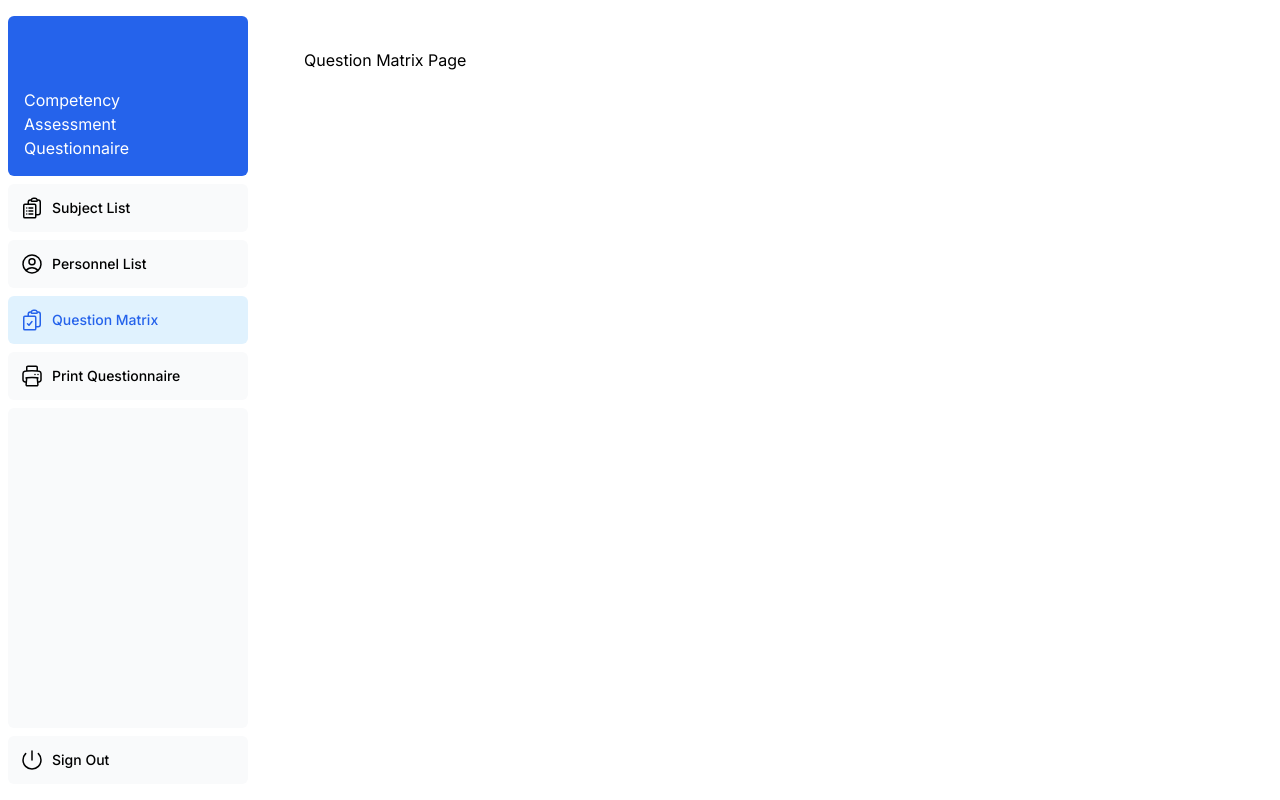
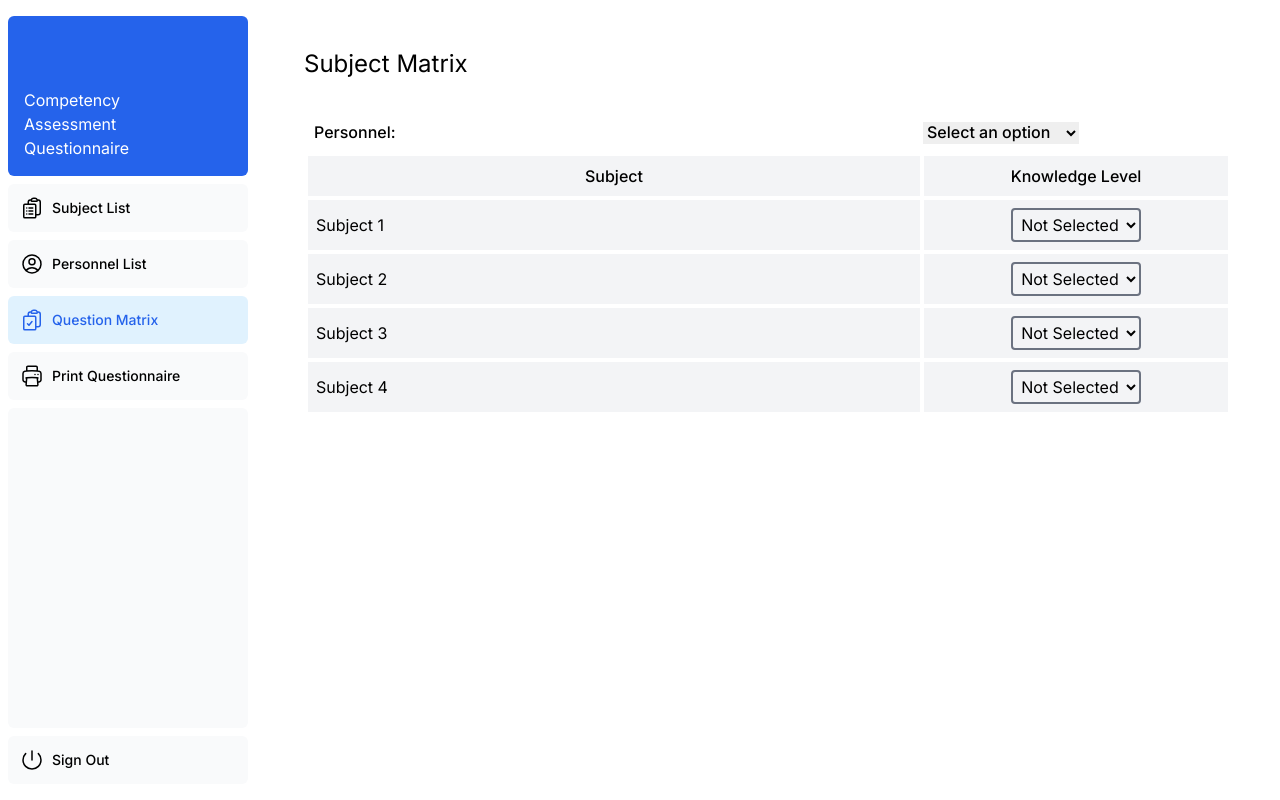
Before and after one commit to shojib116/caq, a Next.js app: page /matrix in a window 1280 px wide. Built offline with nearby package versions, Linux system fonts and the light colour scheme.

Commit message:
added ui for subject matrix page

```diff
--- a/app/(main)/matrix/page.tsx
+++ b/app/(main)/matrix/page.tsx
@@ -1,3 +1,18 @@
-export default function Page() {
-  return <h1>Question Matrix Page</h1>;
+import SubjectMatrixTable from "@/app/ui/main/matrix/table";
+
+export default function Page({
+  searchParams,
+}: {
+  searchParams: { personnel?: string };
+}) {
+  return (
+    <div className="w-full relative">
+      <div className="flex w-full items-center justify-between">
+        <h1 className="text-2xl">Subject Matrix</h1>
+      </div>
+      <div className="mt-4 flex items-center justify-between gap-2 md:mt-8">
+        <SubjectMatrixTable searchParams={searchParams} />
+      </div>
+    </div>
+  );
 }
--- /dev/null
+++ b/app/ui/main/matrix/knowhow-dropdown.tsx
@@ -0,0 +1,16 @@
+export default function KnowhowDropdown({ knowHow }: { knowHow: string }) {
+  return (
+    <form>
+      <select
+        defaultValue={knowHow}
+        className="text-center bg-gray-100 border-2 p-1 border-gray-500 rounded"
+      >
+        <option value="notSelected">Not Selected</option>
+        <option value="0">N/A</option>
+        <option value="1">1</option>
+        <option value="2">2</option>
+        <option value="3">3</option>
+      </select>
+    </form>
+  );
+}
--- /dev/null
+++ b/app/ui/main/matrix/personnel-dropdown.tsx
@@ -0,0 +1,43 @@
+"use client";
+
+import { usePathname, useSearchParams, useRouter } from "next/navigation";
+
+export default function PersonnelDropdown({
+  personnelList,
+}: {
+  personnelList: { id: string; designation: string }[];
+}) {
+  const searchParams = useSearchParams();
+  const pathname = usePathname();
+  const params = new URLSearchParams(searchParams);
+
+  const router = useRouter();
+
+  function handleDropdown(value: string) {
+    if (value === "select") {
+      params.delete("personnel");
+    } else {
+      params.set("personnel", value);
+    }
+    router.replace(`${pathname}?${params.toString()}`);
+    window.location.href = `${pathname}?${params.toString()}`;
+  }
+
+  return (
+    <select
+      name="personnel"
+      id="personnel"
+      onChange={(e) => handleDropdown(e.target.value)}
+      defaultValue={searchParams.get("personnel") || "select"}
+    >
+      <option value="select">Select an option</option>
+      {personnelList.map((personnel) => {
+        return (
+          <option value={personnel.designation} key={personnel.id}>
+            {personnel.designation}
+          </option>
+        );
+      })}
+    </select>
+  );
+}
--- /dev/null
+++ b/app/ui/main/matrix/subject-matrix-item.tsx
@@ -0,0 +1,42 @@
+"use client";
+
+import { Subject } from "@prisma/client";
+import KnowhowDropdown from "./knowhow-dropdown";
+
+export default function SubjectMatrixItem({
+  subject,
+  knowHowData,
+}: {
+  subject: Subject;
+  knowHowData: {
+    id: string;
+    personnelId: string;
+    subjectId: string;
+    level: number;
+  }[];
+}) {
+  let knowHow: string;
+
+  if (knowHowData) {
+    const filteredKnowHowData = knowHowData.filter(
+      (knowHowItem) => knowHowItem.subjectId === subject.id
+    );
+
+    if (filteredKnowHowData.length === 0) {
+      knowHow = "notSelected";
+    } else {
+      knowHow = filteredKnowHowData[0].level.toString();
+    }
+  } else {
+    knowHow = "notSelected";
+  }
+
+  return (
+    <tr>
+      <td className="border-4 bg-gray-100 border-white p-2">{subject.text}</td>
+      <td className="border-4 bg-gray-100 border-white p-2 text-center">
+        <KnowhowDropdown knowHow={knowHow} />
+      </td>
+    </tr>
+  );
+}
--- /dev/null
+++ b/app/ui/main/matrix/table.tsx
@@ -0,0 +1,108 @@
+import PersonnelDropdown from "@/app/ui/main/matrix/personnel-dropdown";
+import SubjectMatrixItem from "@/app/ui/main/matrix/subject-matrix-item";
+
+const subjectData = [
+  {
+    id: "101",
+    text: "Subject 1",
+  },
+  {
+    id: "102",
+    text: "Subject 2",
+  },
+  {
+    id: "103",
+    text: "Subject 3",
+  },
+  {
+    id: "104",
+    text: "Subject 4",
+  },
+];
+
+const personnelData = [
+  { designation: "Aircraft Mechanic", id: "kdfjkds" },
+  { designation: "Shop Personnel", id: "kdfjkdc" },
+  { designation: "Aircraft Engineer", id: "kdfjkde" },
+];
+
+export const knowHowData = [
+  {
+    id: "201",
+    personnelId: "kdfjkds",
+    subjectId: "101",
+    level: 0,
+  },
+  {
+    id: "202",
+    personnelId: "kdfjkds",
+    subjectId: "102",
+    level: 1,
+  },
+  {
+    id: "203",
+    personnelId: "kdfjkds",
+    subjectId: "103",
+    level: 3,
+  },
+  {
+    id: "204",
+    personnelId: "kdfjkde",
+    subjectId: "104",
+    level: 2,
+  },
+];
+
+export default function SubjectMatrixTable({
+  searchParams,
+}: {
+  searchParams: { personnel?: string };
+}) {
+  let knowHowForCurrentPersonnel: {
+    id: string;
+    personnelId: string;
+    subjectId: string;
+    level: number;
+  }[];
+  if (searchParams.personnel) {
+    const currentPersonnel = personnelData.filter(
+      (personnel) => personnel.designation === searchParams.personnel
+    );
+    knowHowForCurrentPersonnel = knowHowData.filter(
+      (knowhow) => knowhow.personnelId === currentPersonnel[0].id
+    );
+  }
+
+  return (
+    <table className="w-full">
+      <thead>
+        <tr className="border-b-4 border-b-black">
+          <th className="text-left p-2 w-2/3 font-medium">Personnel:</th>
+          <th className="text-left font-medium">
+            <PersonnelDropdown personnelList={personnelData} />
+          </th>
+        </tr>
+        <tr>
+          <th className="border-4 bg-gray-100 border-white p-2 font-medium">
+            Subject
+          </th>
+          <th className="border-4 bg-gray-100 border-white p-2 font-medium">
+            Knowledge Level
+          </th>
+        </tr>
+      </thead>
+
+      <tbody>
+        {subjectData.map((subject) => {
+          return (
+            <SubjectMatrixItem
+              key={subject.id}
+              subject={subject}
+              knowHowData={knowHowForCurrentPersonnel}
+            />
+          );
+        })}
+      </tbody>
+    </table>
+  );
+}
```
